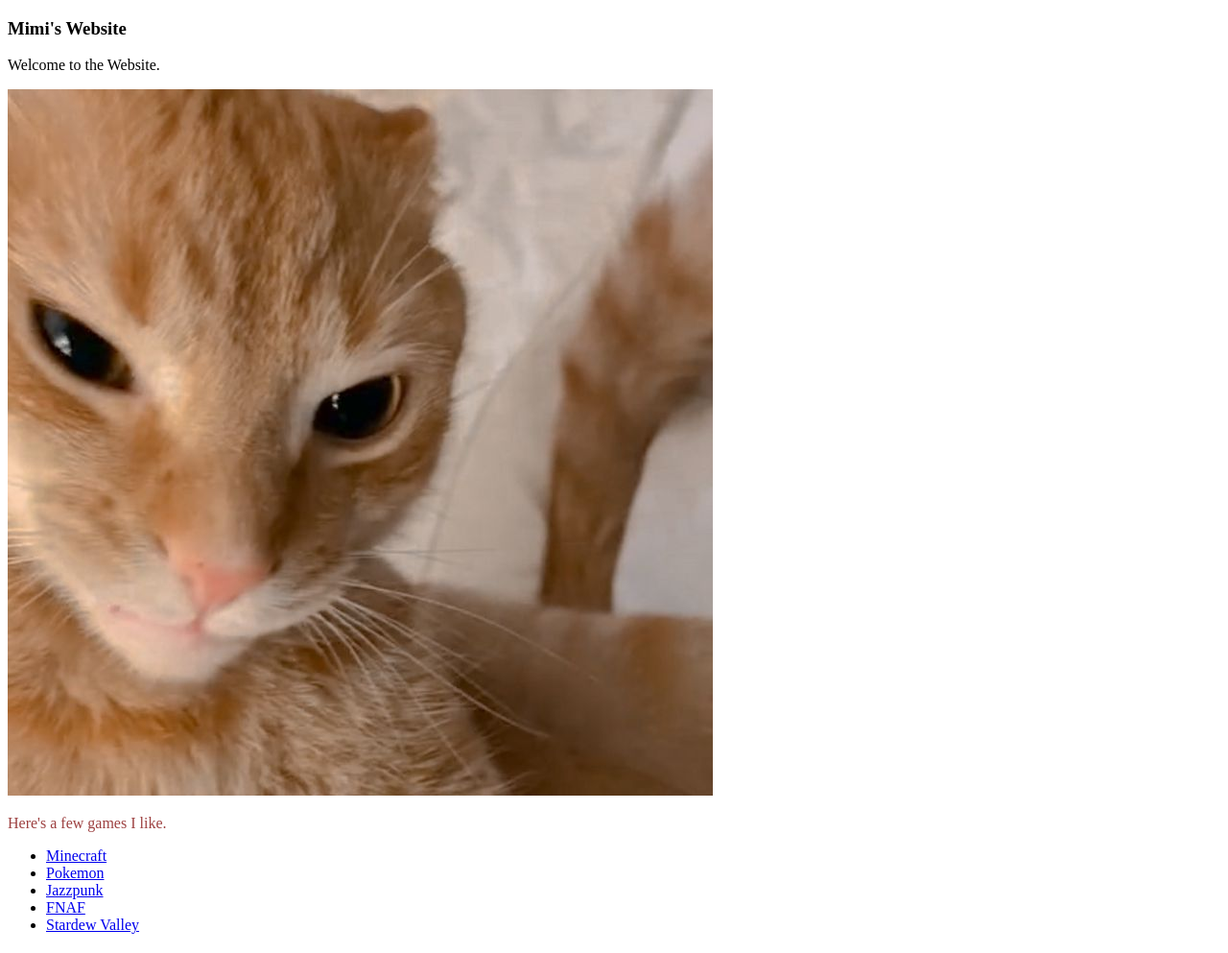
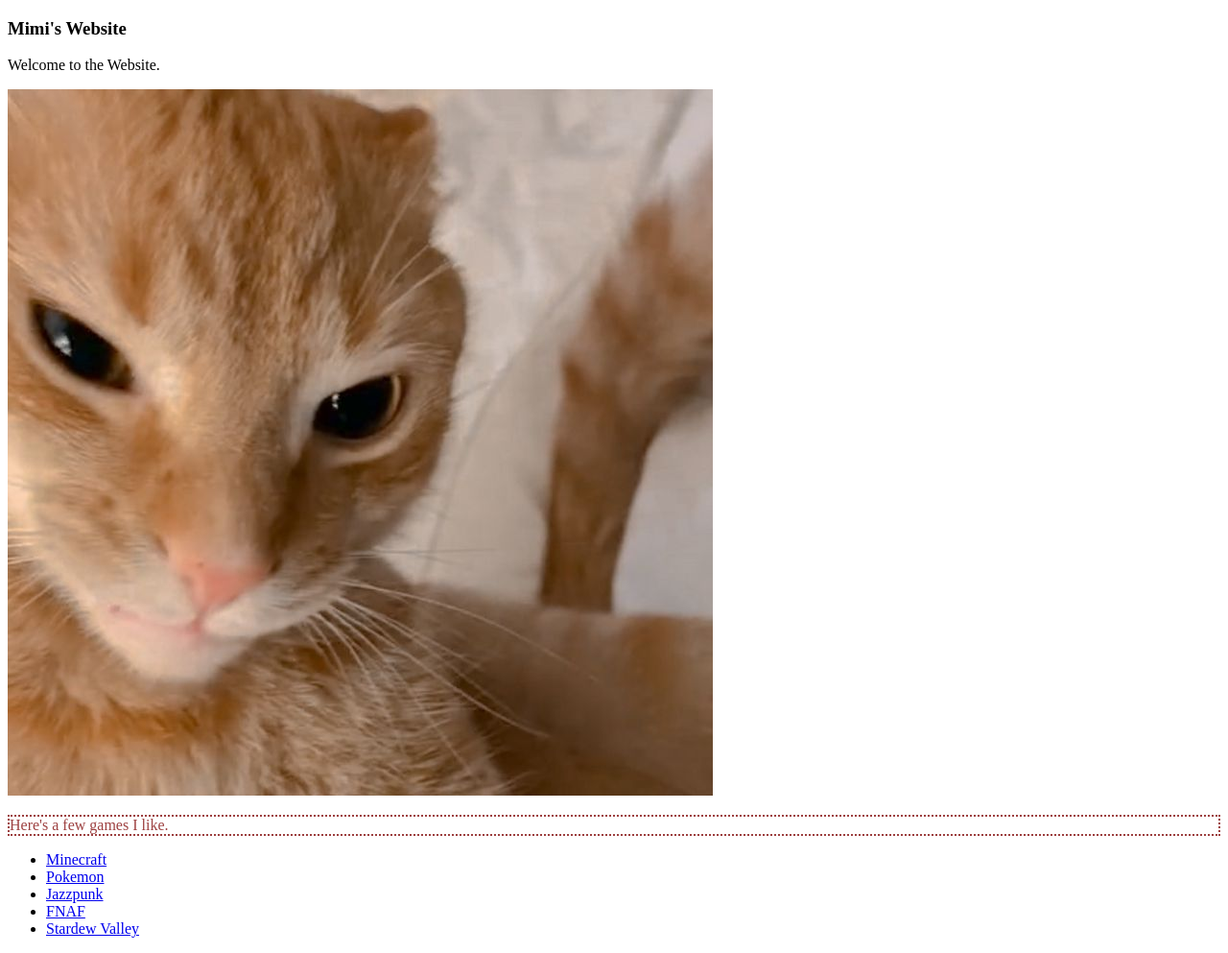
Before and after one commit to MimiVTo/sampleProject, a plain HTML site: page index.html in a window 1280 px wide. Shown: the whole page at 96% size. Drawn offline with Linux system fonts and the light colour scheme.

Commit message:
NewUpdate.

```diff
--- a/index.html
+++ b/index.html
@@ -12,7 +12,7 @@
 
     <img src="cat.jpeg">
 
-    <p style="color:rgb(157, 64, 64)">
+    <p style="color:rgb(157, 64, 64); border: 2px dotted rgb(157, 64, 64)">
         Here's a few games I like.
     </p>
 
```
